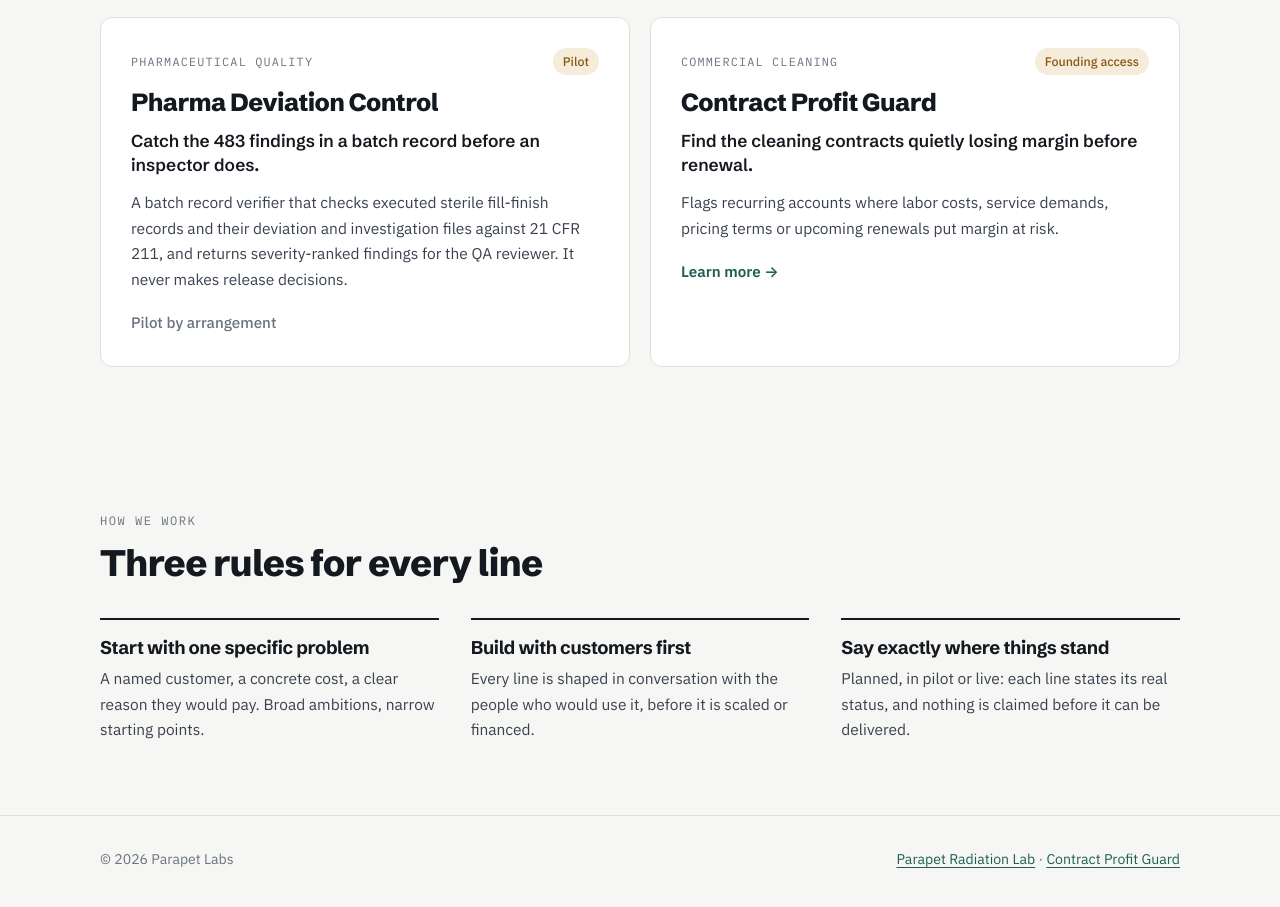
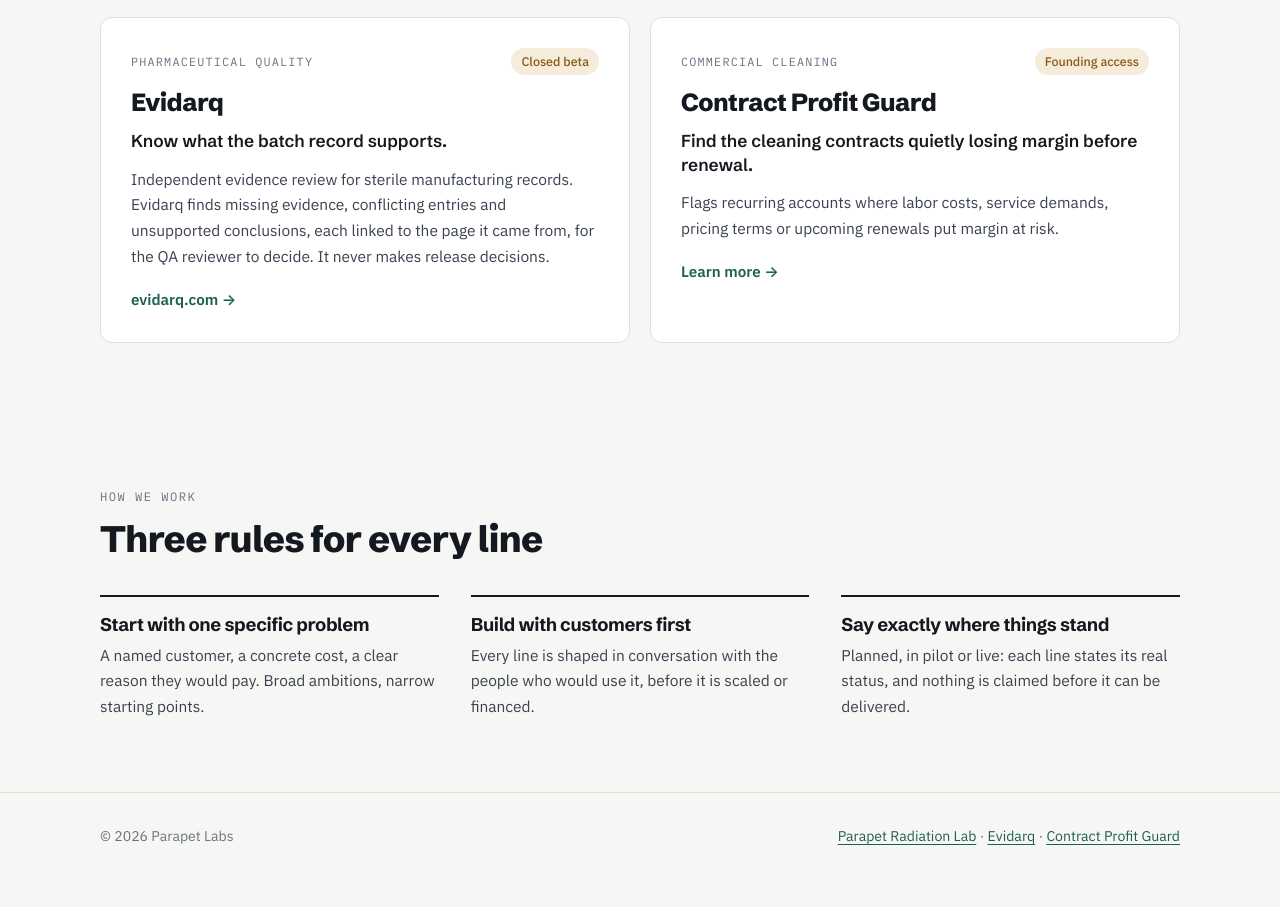
Before and after one commit to qrstup1/parapetlabs-site, a plain HTML site: page index.html in a window 1280 px wide. Shown: the part 1129-2036 px from the top of the page. Drawn offline with Linux system fonts and the light colour scheme.

Commit message:
Evidarq card: pharma line renamed, closed beta, links to evidarq.com
Replaces the old Pharma Deviation Control card with Evidarq in the
brand's wording, links it to evidarq.com, adds it to the footer, the
meta description and the structured data.

Co-Authored-By: Claude Opus 5.5 <noreply@anthropic.com>
Claude-Session: https://claude.ai/code/session_01Lx77VybsBt86yqk3a6FA3w

```diff
--- a/index.html
+++ b/index.html
@@ -4,7 +4,7 @@
 <meta charset="UTF-8">
 <meta name="viewport" content="width=device-width, initial-scale=1.0">
 <title>Parapet Labs</title>
-<meta name="description" content="Parapet Labs builds focused ventures for hard, specific problems: low-dose-rate radiation testing for space electronics, prepaid family AI, quality-deviation control for pharma, and contract margin protection for service businesses.">
+<meta name="description" content="Parapet Labs builds focused ventures for hard, specific problems: low-dose-rate radiation testing for space electronics, prepaid family AI, evidence review for pharmaceutical batch records (Evidarq), and contract margin protection for service businesses.">
 <link rel="canonical" href="https://parapetlabs.com/">
 <meta property="og:type" content="website">
 <meta property="og:url" content="https://parapetlabs.com/">
@@ -18,7 +18,8 @@
 <script type="application/ld+json">
 {"@context":"https://schema.org","@type":"Organization","name":"Parapet Labs","url":"https://parapetlabs.com/",
  "description":"Parapet Labs builds focused ventures for hard, specific problems.",
- "subOrganization":[{"@type":"Organization","name":"Parapet Radiation Lab","url":"https://parapetradiationlab.com/"}]}
+ "subOrganization":[{"@type":"Organization","name":"Parapet Radiation Lab","url":"https://parapetradiationlab.com/"}],
+ "brand":[{"@type":"Brand","name":"Evidarq","url":"https://evidarq.com/"}]}
 </script>
 <style>
 /* Layout: a calm, light parent-brand page. Crenellated "parapet" rule as the one signature motif; a short thesis, then the four business lines as an index of equal cards, then how we work. */
@@ -133,13 +134,13 @@ footer .wrap{display:flex;justify-content:space-between;gap:16px;flex-wrap:wrap}
       <p>Pay only for what you use and share one balance with your family, with clear per-member controls and every charge itemized.</p>
       <span class="go muted">Pilot by invitation</span>
     </div>
-    <div class="line">
-      <div class="top"><span class="sector">Pharmaceutical quality</span><span class="pill">Pilot</span></div>
-      <h3>Pharma Deviation Control</h3>
-      <div class="problem">Catch the 483 findings in a batch record before an inspector does.</div>
-      <p>A batch record verifier that checks executed sterile fill-finish records and their deviation and investigation files against 21 CFR 211, and returns severity-ranked findings for the QA reviewer. It never makes release decisions.</p>
-      <span class="go muted">Pilot by arrangement</span>
-    </div>
+    <a class="line" href="https://evidarq.com/">
+      <div class="top"><span class="sector">Pharmaceutical quality</span><span class="pill">Closed beta</span></div>
+      <h3>Evidarq</h3>
+      <div class="problem">Know what the batch record supports.</div>
+      <p>Independent evidence review for sterile manufacturing records. Evidarq finds missing evidence, conflicting entries and unsupported conclusions, each linked to the page it came from, for the QA reviewer to decide. It never makes release decisions.</p>
+      <span class="go">evidarq.com →</span>
+    </a>
     <a class="line" href="/janitorial/">
       <div class="top"><span class="sector">Commercial cleaning</span><span class="pill">Founding access</span></div>
       <h3>Contract Profit Guard</h3>
@@ -166,7 +167,7 @@ footer .wrap{display:flex;justify-content:space-between;gap:16px;flex-wrap:wrap}
 <footer>
   <div class="wrap">
     <span>© 2026 Parapet Labs</span>
-    <span><a href="https://parapetradiationlab.com/">Parapet Radiation Lab</a> · <a href="/janitorial/">Contract Profit Guard</a></span>
+    <span><a href="https://parapetradiationlab.com/">Parapet Radiation Lab</a> · <a href="https://evidarq.com/">Evidarq</a> · <a href="/janitorial/">Contract Profit Guard</a></span>
   </div>
 </footer>
 
```
